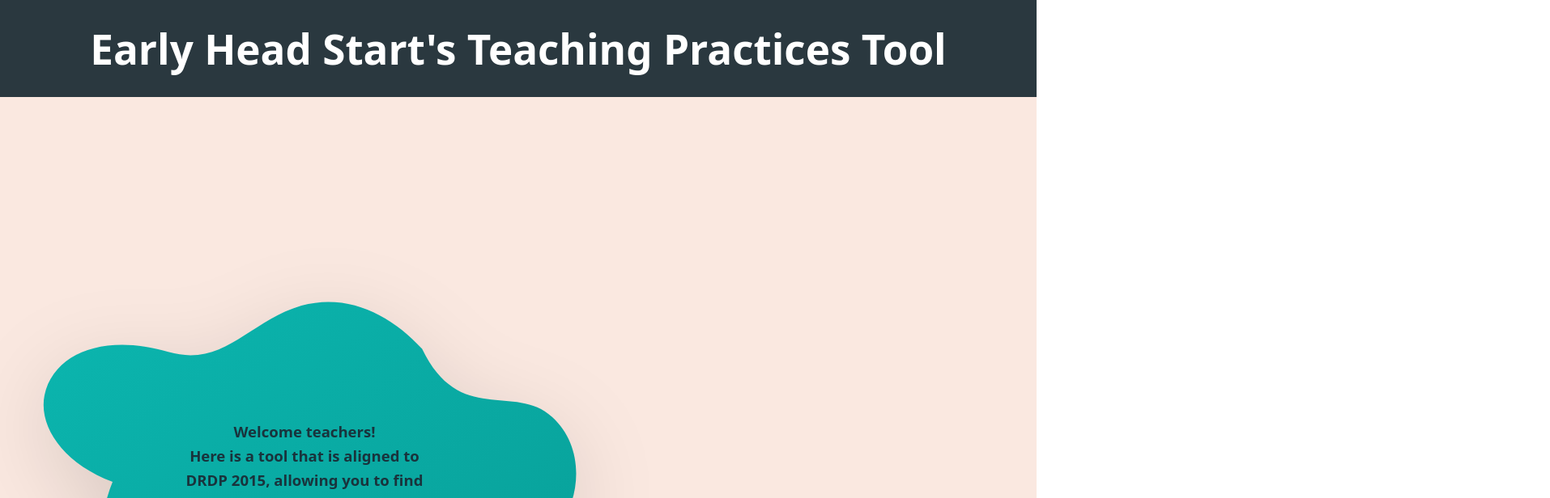
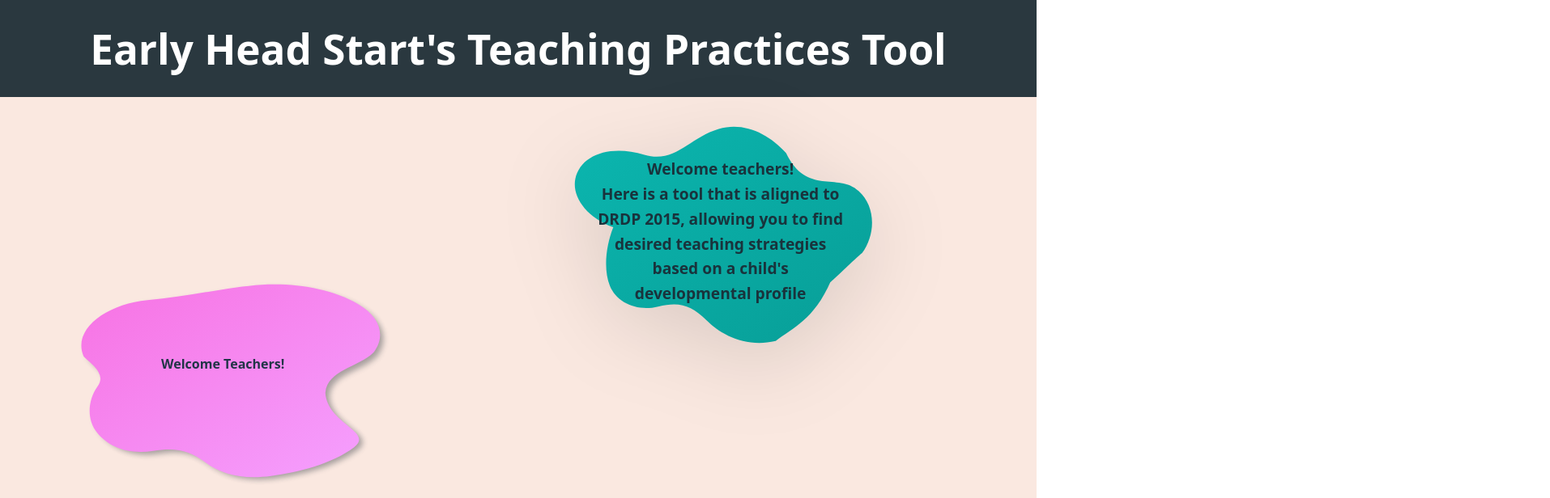
Before and after one commit to kylelin23/EHS_webpage, a React (Vite) app: page / in a window 1280 px wide. Shown: the top 616 px of the page at 81% size, 1914 px wide, since content can reach past the window. Built offline with nearby package versions, Linux system fonts and the light colour scheme.

Commit message:
blob1 and 2 update

```diff
--- a/src/welcomePage.css
+++ b/src/welcomePage.css
@@ -1,92 +1,84 @@
+:root{
+  /* one knob for blob 1 size + text */
+  --blob-size: clamp(20rem, 30vw, 36rem);
+  --blob-font: clamp(0.95rem, 1.6vw, 1.2rem);
 
-.container {
-  display: flex;
-  flex-direction: column;
-  width: 100vw;
-  background-color: #fae8e0;
-  min-height: 100%;
+  /* position knobs (avoid stacking random translates/margins) */
+  --blob1-x: 52vw;
+  --blob1-y: -2vh;
+
+  --blob2-x: 0vw;
+  --blob2-y: -20vh;
 }
 
-.header {
-  background-color: #2a383f;
-  height: 15vh;
-  width: 100vw;
-  display: flex;
+/* page chrome */
+.container { display:flex; flex-direction:column; width:100vw; min-height:100%; background:#fae8e0; }
+.header { background:#2a383f; height:15vh; display:flex; align-items:center; justify-content:center; width:100%; }
+h1 { color:#ffffff; }
+.body { min-height:80vh; padding: 2rem; flex:1; }
+
+.hero { display:grid; gap: clamp(0.75rem, 2.5vw, 1.5rem); padding: clamp(1rem, 3vw, 2rem); }
+
+/* ---------- Blob 1 ---------- */
+.blob-outer{
+  display:grid;
+  justify-items:start;
+  align-items:start;
+  /* move the whole block with variables (no px) */
+  translate: var(--blob1-x) var(--blob1-y);
+}
+
+.blob-card{
+  position:relative;
+  width: var(--blob-size);
+  aspect-ratio: 5 / 4;
+  font-size: var(--blob-font);
+  filter: drop-shadow(0 2vw 4vw rgba(0,0,0,.12));
+}
+.blob-svg{ position:absolute; inset:0; width:100%; height:100%; }
+
+.blob-text{
+  position:absolute; inset:0;
+  display:grid; place-items:center; text-align:center; color:#19333c;
+  padding: clamp(1rem, 3.5vw, 2.5rem);
+  font-size: 1em;             /* follows .blob-card */
+  line-height: 1.3; font-weight:600;
+}
+.blob-text strong{ display:block; margin-block-end:.3em; font-weight:700; }
+
+/* ---------- Blob 2 ---------- */
+.blob-outer2{
+  display:grid; justify-items:start; align-items:start;
+  translate: var(--blob2-x) var(--blob2-y);
+}
+
+.blob-card2 {
+  position: relative;
+  width: clamp(18rem, 38vw, 42rem);
+  aspect-ratio: 16/11;
+  margin-top: -5vh; /* or translate: 0 -5vh */
+}
+
+.blob-svg2{ position:absolute; inset:0; width:100%; height:100%; }
+
+
+.blob-text2{
+  position: absolute;
+  inset: 0;                                /* fill the card */
+  display: flex;                           /* perfect centering */
   align-items: center;
   justify-content: center;
+  text-align: center;
+  padding: 0;                              /* don't offset the center */
 }
 
-h1 {
-  color: #ffffff;
+
+/* button */
+.next-btn{
+  padding: clamp(0.6rem, 1vw, 0.8rem) clamp(1rem, 2vw, 1.5rem);
+  background:#2a383f; color:#fae8e0; border:0; border-radius:300vmax;
+  font-size: clamp(0.9rem, 1.6vw, 1.1rem);
+  cursor:pointer;
 }
-
-.body {
-  min-height: 80vh;
-  padding: 20px;
-  flex: 1;
-}
-
-:root{
-  --blob-size: clamp(43rem, 30vw, 36rem);   /* ↓ make smaller/larger here */
-  --blob-font: clamp(0.95rem, 1.6vw, 1.2rem);
-}
-
-/* center blob + button */
-.hero { display: grid; gap: clamp(12px, 2.5vw, 24px); padding: clamp(16px, 3vw, 32px); }
-
-/* blob */
-.blob-outer { width: 45%; display: grid; place-items: left; }
-.blob-outer { translate: 0vw 0; }
-.blob-outer { margin-block-start: 10vh; }
-.blob-card { translate: 0 13vh; }
-.blob-card {
-  position: relative;
-  width: var(--blob-size);     /* use your variable */
-  aspect-ratio: 5 / 4;
-  filter: drop-shadow(0 2vw 4vw rgba(0,0,0,.12));
-  font-size: var(--blob-font); /* scale text with blob */
-}
-.blob-svg { position: absolute; inset: 0; width: 100%; height: 100%; }
-.blob-text {
-  position: absolute;
-  inset: 0;
-  display: grid;
-  place-items: center;
-  text-align: center;
-  color: #19333c;
-  /* sensible, responsive values */
-  padding: clamp(16px, 3.5vw, 40px);
-  font-size: clamp(1.45vw, 0.4vw, 0.2vw);
-  line-height: 1.3;      /* closer lines without overlap */
-  font-weight: 600;
-}
-
-.blob-text strong {
-  display: block;          /* put title on its own line */
-  margin-bottom: 0.30em;   /* small gap to next line */
-  font-weight: 700;
-}
-
-.next-btn {
-  padding: clamp(10px, 0.8vw, 0.8vw) clamp(18px, 2vw, 24px);
-  background: #2a383f; color: #fae8e0; border: 0; border-radius: 300vw;
-  font-size: clamp(0.7vw, 1.6vw, 0.6vw); cursor: pointer;
-}
-.next-btn:hover { filter: brightness(1.06); }
-.next-btn { justify-self: center; }
-
-.hero2 { display: grid; gap: clamp(0px, 2.5vw, 24px); padding: clamp(16px, 3vw, 32px); }
-.blob-outer2 { width: 45%; display: grid; place-items: left;}
-.blob-text {
-  position: absolute;
-  inset: 0;
-  display: grid;
-  place-items: center;
-  text-align: center;
-  color: #19333c;
-  /* sensible, responsive values */
-  padding: clamp(16px, 3.5vw, 40px);
-  font-size: clamp(1.45vw, 0.4vw, 0.2vw);
-  line-height: 1.3;      /* closer lines without overlap */
-  font-weight: 600;
-}
+.next-btn:hover{ filter:brightness(1.06); }
+.next-btn{ justify-self:center; }
--- a/src/welcomePage.jsx
+++ b/src/welcomePage.jsx
@@ -83,6 +83,7 @@
                   Z" />
               </defs>
 
+
                 {/* shadow layers (behind) */}
                 <use href="#calloutPath" fill="#1f2630" opacity=".28"
                     transform="translate(22 16) scale(0.985)"
@@ -93,13 +94,13 @@
 
                 {/* main pink blob (on top) */}
                 <use href="#calloutPath" fill="url(#blobGrad2)" />
+
             </svg>
 
+            <div className="blob-text2">
+              <strong>Welcome Teachers!</strong>
+            </div>
 
-
-            <div className="blob-text2">
-              <p><strong>Get started by clicking the button below!</strong></p>
-            </div>
           </div>
         </div>
       </div>
@@ -110,6 +111,8 @@
   <button className="next-btn" onClick={navigateButton}>Next</button>
       </div>
     </div>
+
+
   );
 }
 
```
Lines whose indentation alone changed are shown as unchanged.
